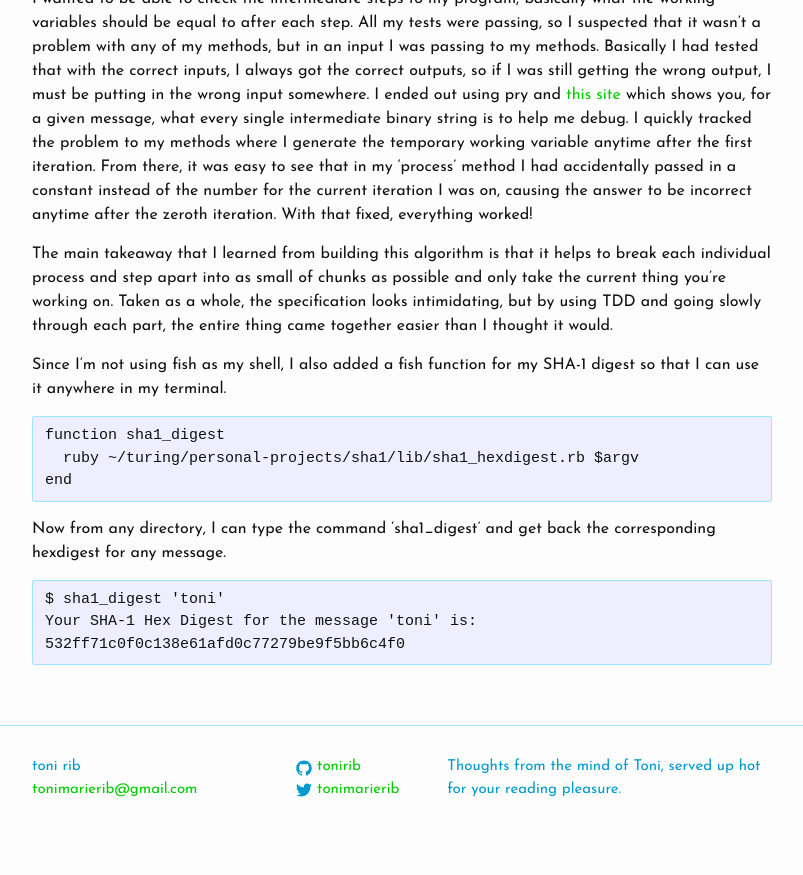
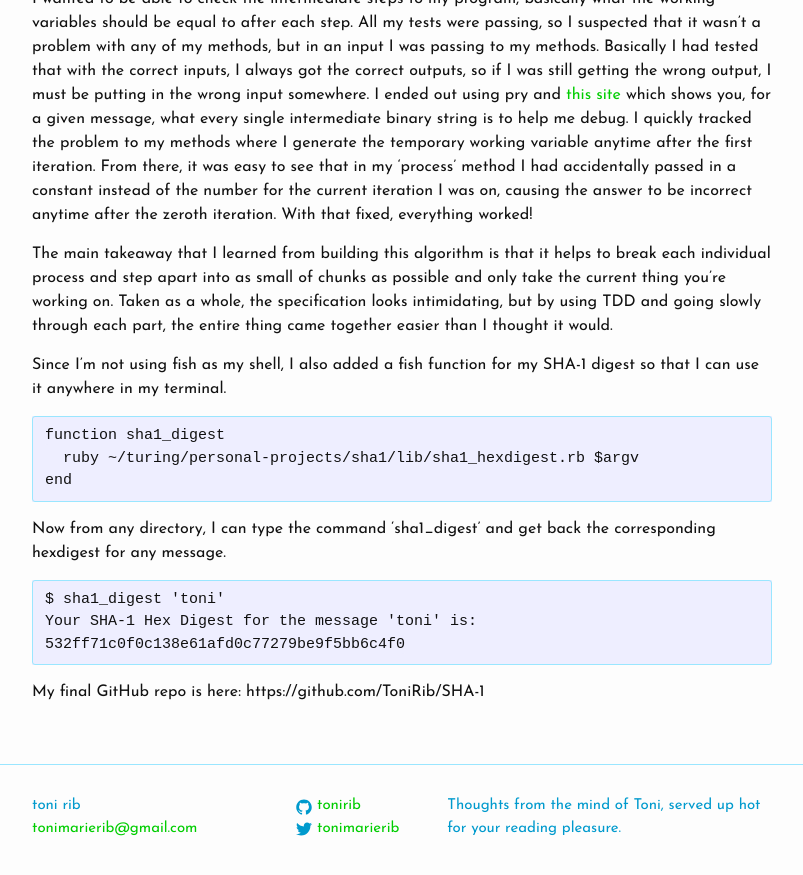
Before and after one commit to ToniRib/personal-blog, a Jekyll site: the page built from _posts/2016-01-04-sha1.markdown, in a window 1280 px wide and 900 px high, scrolled down 1948 px. Shown: the top 875 px of the window, without its empty margins (238-1041 px from the left). Built offline with Jekyll 4.4.1, drawn with Linux system fonts in a browser that asks for light colours; Markdown is read by kramdown in place of the engine named in the settings; formulas are drawn with MathJax 3.

Commit message:
adds github repo for sha1

````diff
--- a/_posts/2016-01-04-sha1.markdown
+++ b/_posts/2016-01-04-sha1.markdown
@@ -48,3 +48,5 @@ $ sha1_digest 'toni'
 Your SHA-1 Hex Digest for the message 'toni' is:
 532ff71c0f0c138e61afd0c77279be9f5bb6c4f0
 ```
+
+My final GitHub repo is here: https://github.com/ToniRib/SHA-1
````
